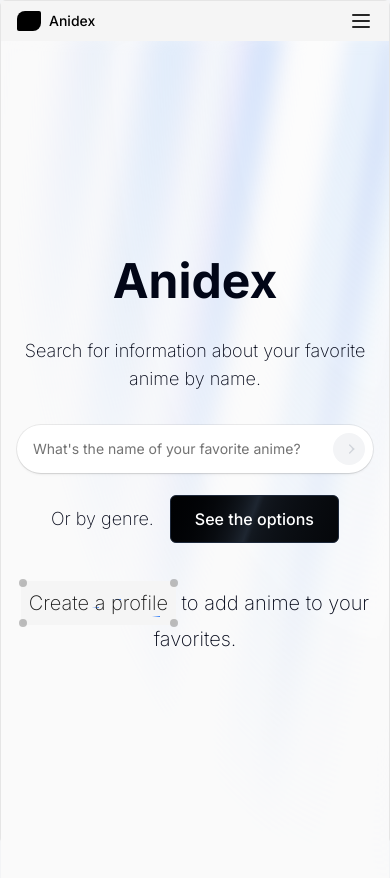
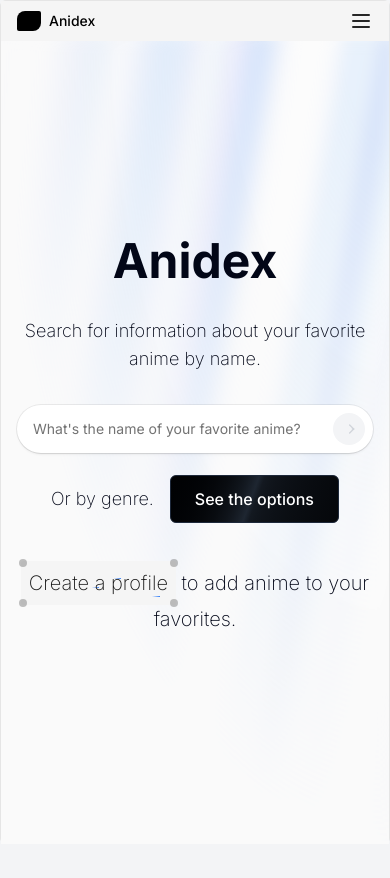
Before and after one commit to Typhonn003/anidex_next, a Next.js app: page / in a window 390 px wide. Shown: the top 878 px of the page. After the commit the page ends 844 px from the top, so only its background shows below. Built offline with nearby package versions, Linux system fonts and the light colour scheme; no server answers.

Commit message:
fix: aurora bg height

```diff
--- a/src/app/components/ui/aurora-background.tsx
+++ b/src/app/components/ui/aurora-background.tsx
@@ -17,7 +17,7 @@ export const AuroraBackground = ({
     <main>
       <div
         className={cn(
-          "transition-bg relative flex h-[100vh] flex-col items-center justify-center bg-zinc-50 text-slate-950 dark:bg-zinc-900",
+          "transition-bg relative flex h-[calc(100vh-2.5625rem)] flex-col items-center justify-center bg-zinc-50 text-slate-950 md:h-[calc(100vh-1px)] dark:bg-zinc-900",
           className,
         )}
         {...props}
@@ -26,7 +26,7 @@ export const AuroraBackground = ({
           <div
             //   I'm sorry but this is what peak developer performance looks like // trigger warning
             className={cn(
-              `after:animate-aurora pointer-events-none absolute -inset-[10px] opacity-50 blur-[10px] invert filter will-change-transform [--aurora:repeating-linear-gradient(100deg,var(--blue-500)_10%,var(--indigo-300)_15%,var(--blue-300)_20%,var(--violet-200)_25%,var(--blue-400)_30%)] [--dark-gradient:repeating-linear-gradient(100deg,var(--black)_0%,var(--black)_7%,var(--transparent)_10%,var(--transparent)_12%,var(--black)_16%)] [--white-gradient:repeating-linear-gradient(100deg,var(--white)_0%,var(--white)_7%,var(--transparent)_10%,var(--transparent)_12%,var(--white)_16%)] [background-image:var(--white-gradient),var(--aurora)] [background-position:50%_50%,50%_50%] [background-size:300%,_200%] after:absolute after:inset-0 after:mix-blend-difference after:content-[""] after:[background-attachment:fixed] after:[background-image:var(--white-gradient),var(--aurora)] after:[background-size:200%,_100%] dark:invert-0 dark:[background-image:var(--dark-gradient),var(--aurora)] after:dark:[background-image:var(--dark-gradient),var(--aurora)]`,
+              `pointer-events-none absolute -inset-[10px] opacity-50 blur-[10px] invert filter will-change-transform [--aurora:repeating-linear-gradient(100deg,var(--blue-500)_10%,var(--indigo-300)_15%,var(--blue-300)_20%,var(--violet-200)_25%,var(--blue-400)_30%)] [--dark-gradient:repeating-linear-gradient(100deg,var(--black)_0%,var(--black)_7%,var(--transparent)_10%,var(--transparent)_12%,var(--black)_16%)] [--white-gradient:repeating-linear-gradient(100deg,var(--white)_0%,var(--white)_7%,var(--transparent)_10%,var(--transparent)_12%,var(--white)_16%)] [background-image:var(--white-gradient),var(--aurora)] [background-position:50%_50%,50%_50%] [background-size:300%,_200%] after:absolute after:inset-0 after:animate-aurora after:mix-blend-difference after:content-[""] after:[background-attachment:fixed] after:[background-image:var(--white-gradient),var(--aurora)] after:[background-size:200%,_100%] dark:invert-0 dark:[background-image:var(--dark-gradient),var(--aurora)] after:dark:[background-image:var(--dark-gradient),var(--aurora)]`,
 
               showRadialGradient &&
                 `[mask-image:radial-gradient(ellipse_at_100%_0%,black_10%,var(--transparent)_70%)]`,
```
